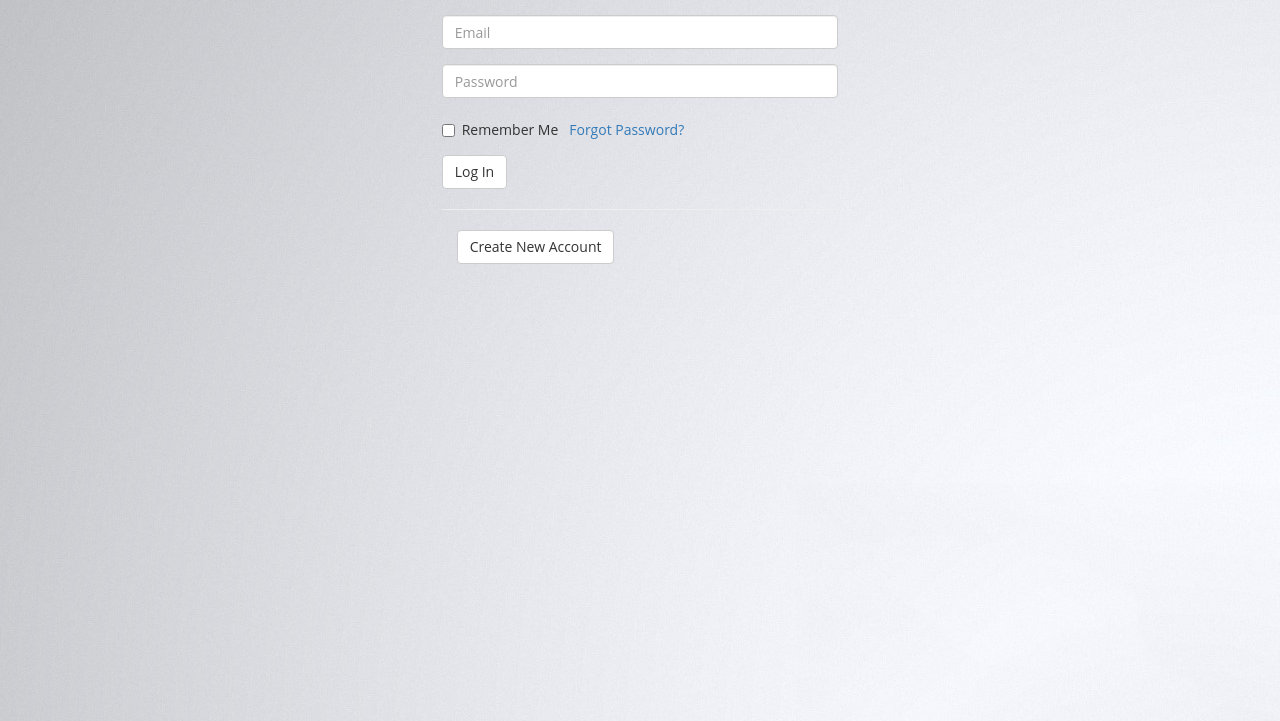
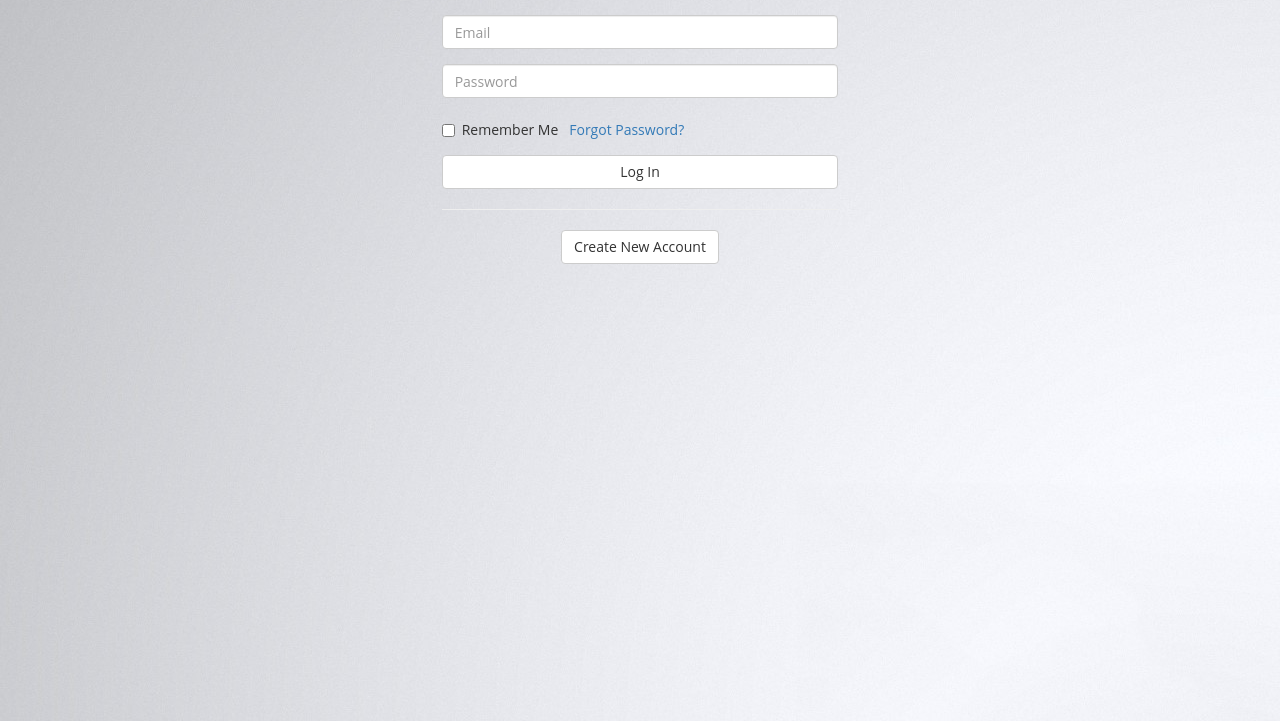
Before and after one commit to PuneetAsnani12/WIP-13, a plain HTML site: page login.html in a window 1280 px wide. Shown: the part 79-800 px from the top of the page. Drawn offline with nearby package versions, Linux system fonts and the light colour scheme.

Commit message:
Update style.css

```diff
--- a/style.css
+++ b/style.css
@@ -54,6 +54,14 @@
 	color: black !important;
 }
 
+#log-in{
+	width:100%;
+
+}
+.new-account{
+	text-align:center;
+	padding: 0;
+}
 
 /************ Extra-Small Size ***********/
 @media screen and (max-width: 767px) {
```
